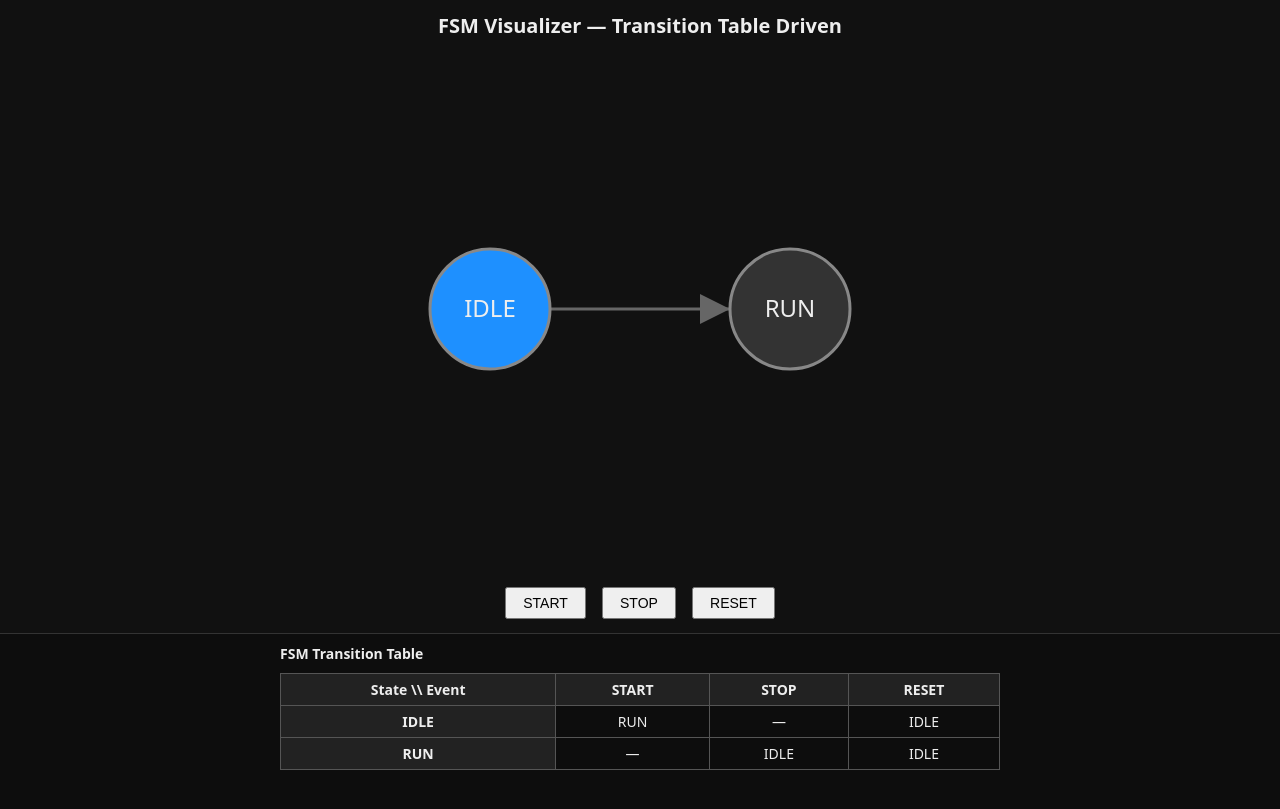
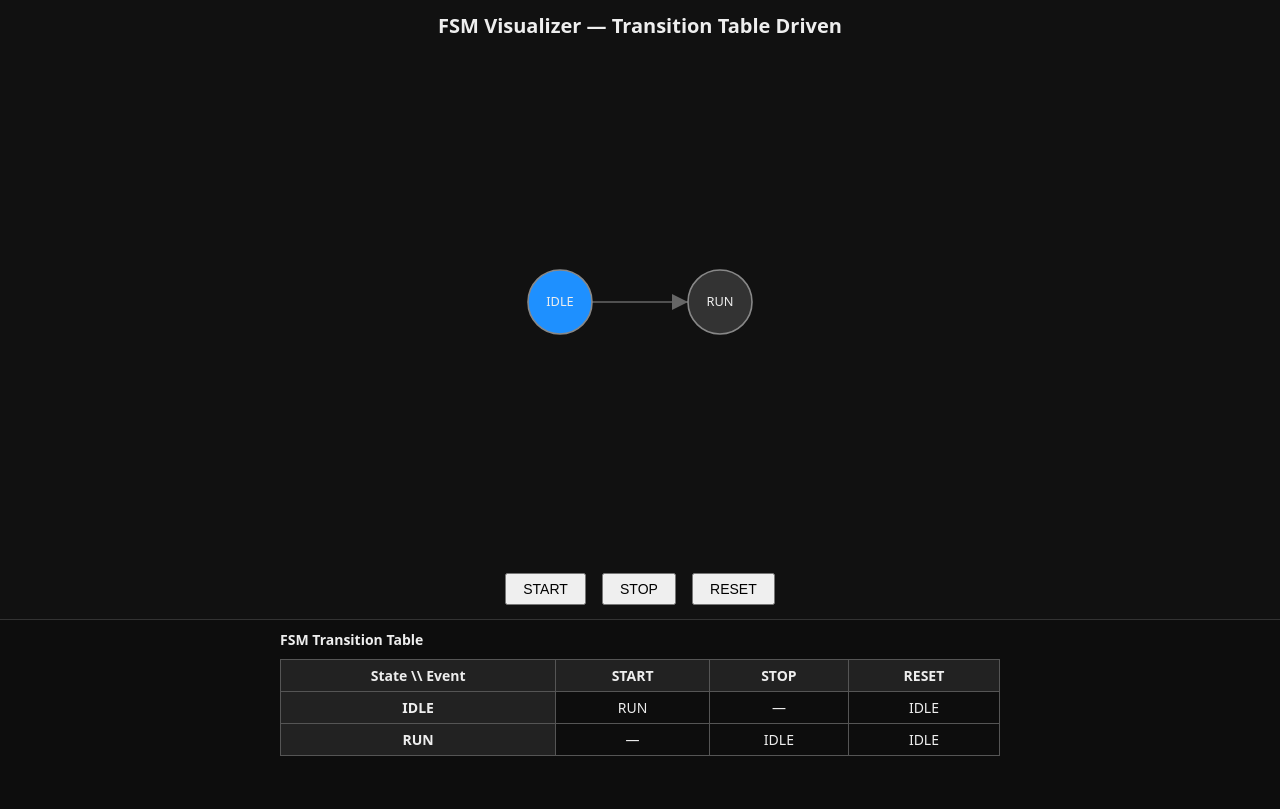
Before and after one commit to Samizo-AITL/aitl-animation-demos, a Jekyll site: the page demo/js-svg/fsm-visualizer.html, which Jekyll copies as it is, in a window 1280 px wide. Shown: the top 809 px of the page. Built offline with Jekyll 4.4.1, drawn with Linux system fonts in a browser that asks for light colours.

Commit message:
Update fsm-visualizer.html

```diff
--- a/demo/js-svg/fsm-visualizer.html
+++ b/demo/js-svg/fsm-visualizer.html
@@ -25,7 +25,7 @@ html, body {
   width: 100vw;
   height: 100vh;
   display: grid;
-  grid-template-rows: 2.2fr 1fr;
+  grid-template-rows: 2.2fr 1fr; /* top: FSM, bottom: table */
 }
 
 /* =====================================================
@@ -33,7 +33,7 @@ html, body {
 ===================================================== */
 .viz {
   display: grid;
-  grid-template-rows: auto 1fr auto; /* ★ これが正解 */
+  grid-template-rows: auto 1fr auto; /* title / svg / buttons */
   justify-items: center;
   align-items: center;
   padding-bottom: 8px;
@@ -45,11 +45,11 @@ html, body {
   font-weight: 600;
 }
 
-/* SVG: 高さを支配させない */
+/* ★ SVG size control: HALF SIZE (layout-safe) */
 svg {
-  width: 100%;
-  max-width: 900px;
-  height: auto;          /* ★ 100% 禁止 */
+  width: 50%;            /* ← 半分 */
+  max-width: 480px;      /* 上限 */
+  height: auto;          /* 縦は比率維持 */
   display: block;
 }
 
```
Also changed, not shown: other parts of demo/js-svg/fsm-visualizer.html (+1 -1 lines).
